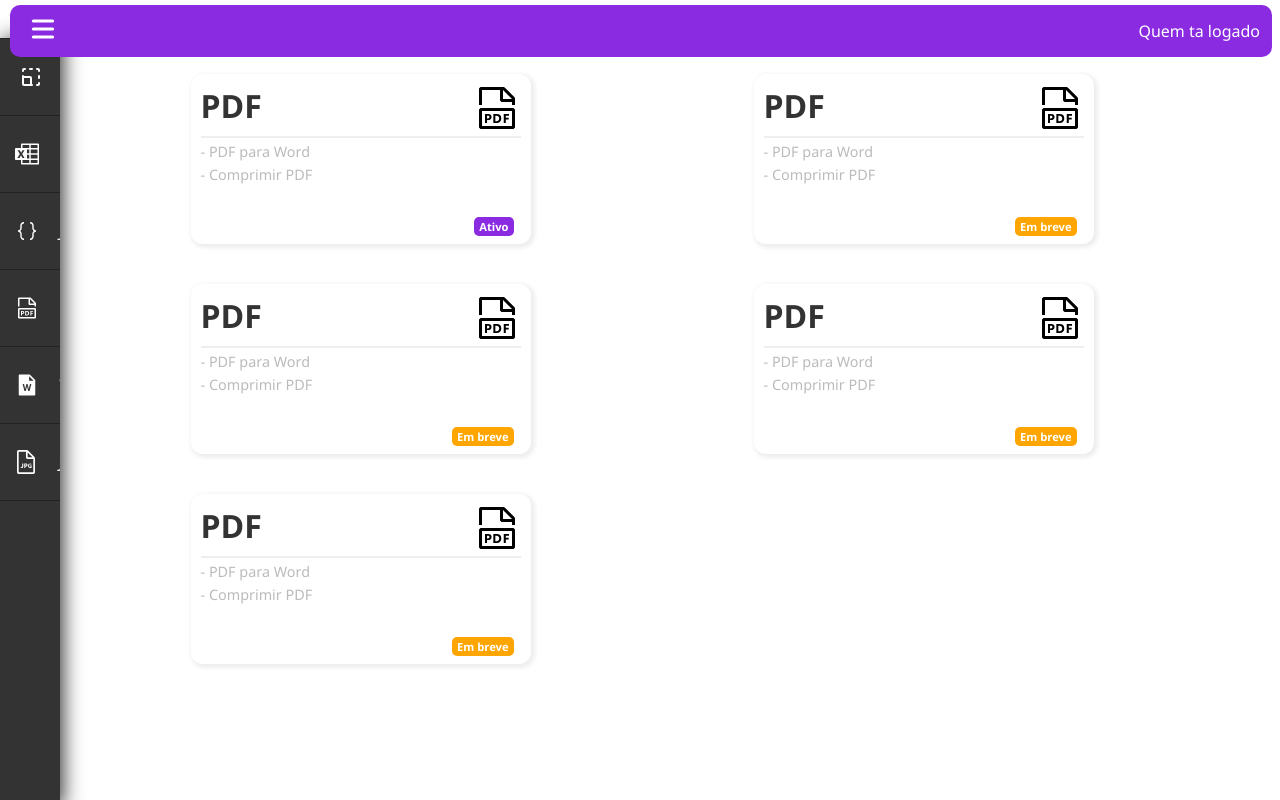
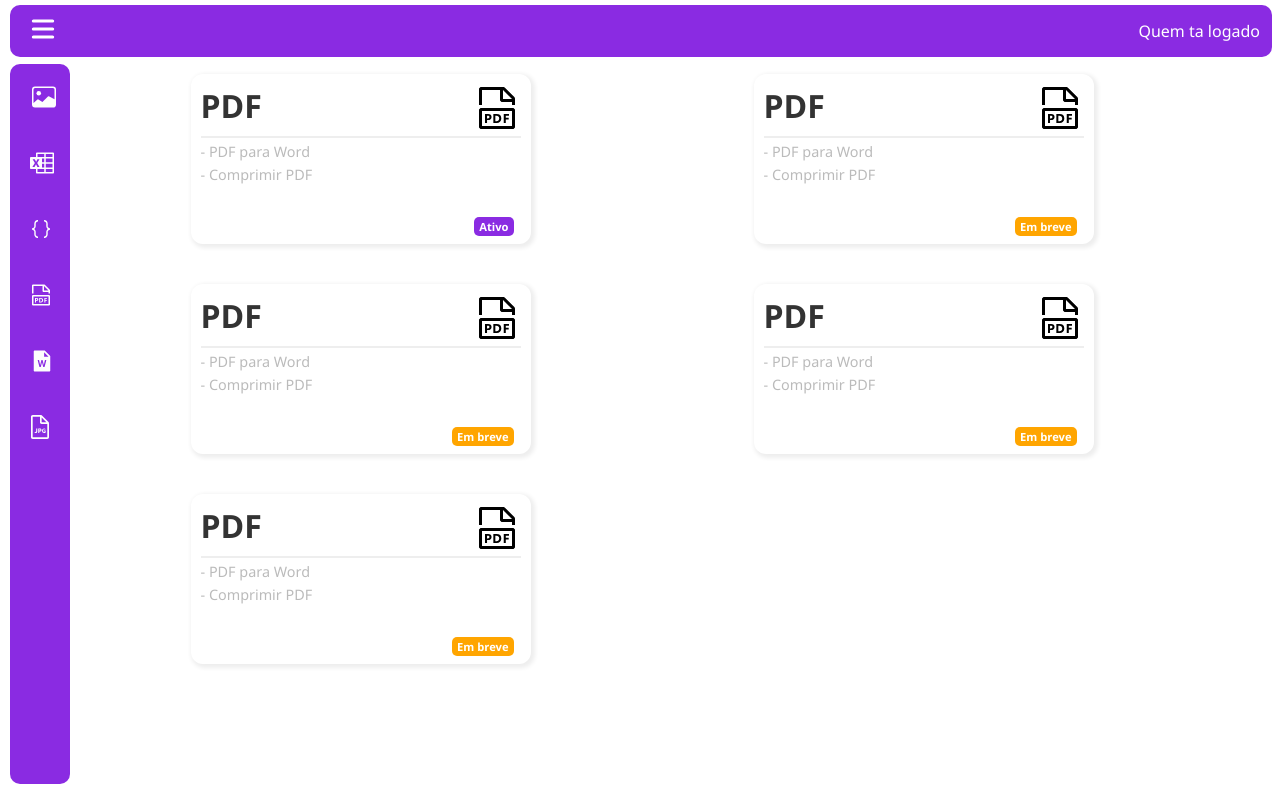
Before and after one commit to Joao-Pedro15/devHelper-frontend, a React (Create React App) app in the folder client/: page /home in a window 1280 px wide. Built offline with nearby package versions, Linux system fonts and the light colour scheme; sample sign-in values are in the browser's storage.

Commit message:
feat: adding new icon and change position sidemenu

```diff
--- a/client/src/components/Sidebar/index.tsx
+++ b/client/src/components/Sidebar/index.tsx
@@ -4,6 +4,7 @@ import {TbResize } from "react-icons/tb";
 import { SiMicrosoftexcel } from "react-icons/si";
 import { VscJson, VscFilePdf } from "react-icons/vsc";
 import { AiOutlineFileJpg, AiFillFileWord } from "react-icons/ai";
+import { BsImage } from "react-icons/bs"
 import { Link } from 'react-router-dom';
 
 type Items = {
@@ -18,7 +19,7 @@ type ISidebar = {
 
 export function Sidebar({ isToggle }:ISidebar) {
     const items : Items[] = [
-      { name: 'Redimencionar', icon: <TbResize/>, link: '/' },
+      { name: 'Imagem', icon: <BsImage/>, link: '/' },
       { name: 'Excel', icon: <SiMicrosoftexcel/>, link: '/' },
       { name: 'Json', icon: <VscJson/>, link: '/' },
       { name: 'PDF', icon: <VscFilePdf/>, link: '/' },
--- a/client/src/components/Sidebar/style.ts
+++ b/client/src/components/Sidebar/style.ts
@@ -5,19 +5,19 @@ type IToggle = {
 }
 
 export const Container = styled.aside<IToggle>`
-  border-top: 1px solid #222;
-  background: #333;
+  background: blueviolet;
   position: fixed;
-  top: 2.4rem;
-  height: calc(100vh - 2rem);
+  top: 4rem;
+  left: .6rem;
+  border-radius:10px;
+  height: calc(100vh - 5rem);
   display: flex;
   align-items: flex-start;
   justify-content: center;
   width: ${({ isToggle }) => isToggle ? '300px' : '60px'};
   overflow: hidden;
   transition: .3s ease-in all;
-  box-shadow: 3px 0 20px #333;
-  z-index: 10;
+  z-index: 1000;
   ul{
     width:100%;
     display: flex;
@@ -25,19 +25,19 @@ export const Container = styled.aside<IToggle>`
   }
 
   a{
-    padding: 15px 0;
+    padding: 10px 0;
     color: #FDFDFD;
     display: grid;
     place-items: center;
-    border-bottom: .5px solid #222;
-    transition: .1s ease-out;
+    /* border-bottom: .5px solid #222; */
+    transition: .3s ease-out;
   }
   a:hover{
-    background-color: #555;
+    background-color: orange;
   }
 
   li{
-    width: 90%;
+    width: 80%;
     display: flex;
     align-items: center;
     gap: 20px;
```
